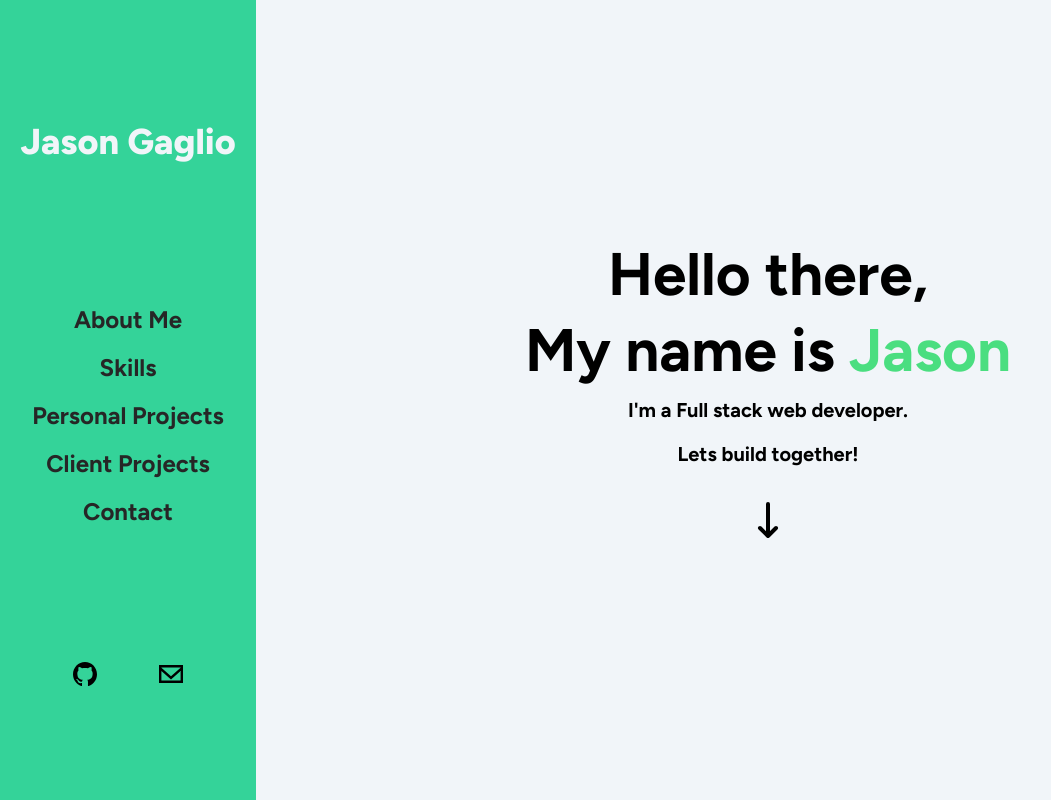
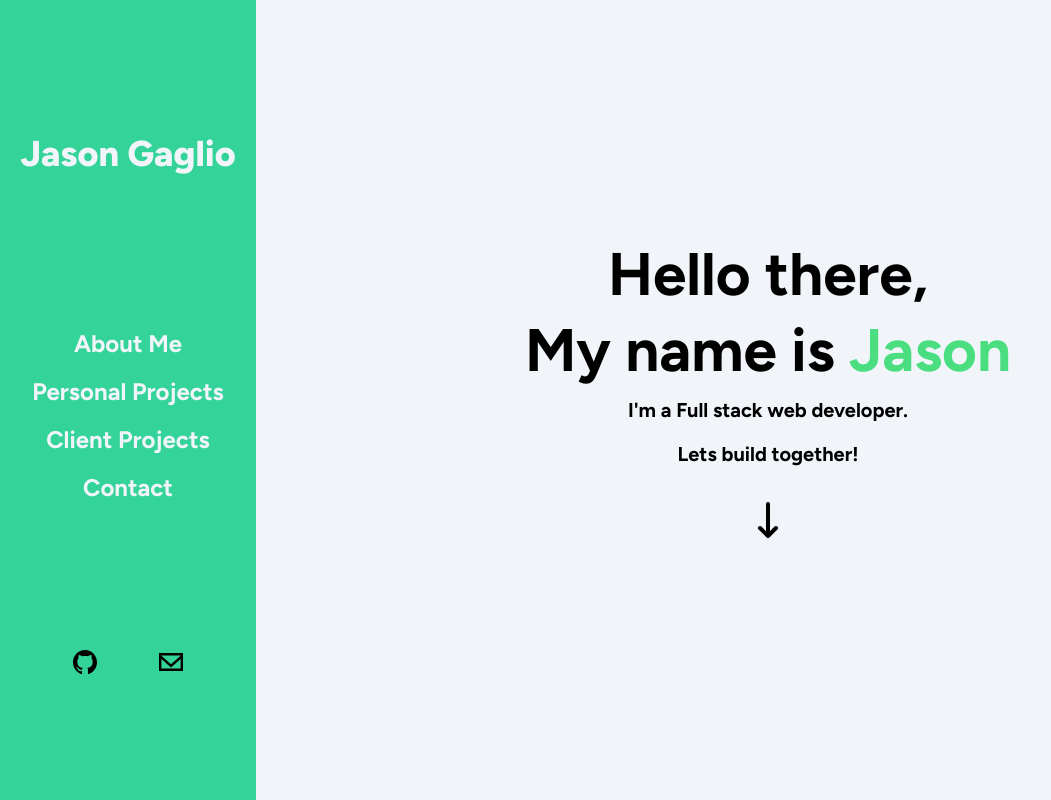
Before and after one commit to Jayrassic/Portfolio_2024, a React (Vite) app: page / in a window 1280 px wide. Shown: the whole page, without its empty margins (0-1051 px from the left). Built offline with nearby package versions, Linux system fonts and the light colour scheme.

Commit message:
Added react-intersection-observer to change nav styles

```diff
--- a/package.json
+++ b/package.json
@@ -13,7 +13,8 @@
     "framer-motion": "^11.0.24",
     "prop-types": "^15.8.1",
     "react": "^18.2.0",
-    "react-dom": "^18.2.0"
+    "react-dom": "^18.2.0",
+    "react-intersection-observer": "^9.8.1"
   },
   "devDependencies": {
     "@types/react": "^18.2.66",
--- a/src/App.jsx
+++ b/src/App.jsx
@@ -6,8 +6,15 @@ import ClientProjects from "./views/ClientProjects";
 import Contact from "./views/Contact";
 import githubSVG from "./assets/SVG/github.svg";
 import emailSVG from "./assets/SVG/email.svg";
+import { useInView } from "react-intersection-observer";
 
 function App() {
+  const [homeRef, homeVis] = useInView({ threshold: 0.5 });
+  const [aboutRef, aboutVis] = useInView({ threshold: 0.5 });
+  const [personalRef, personalVis] = useInView({ threshold: 0.5 });
+  const [clientRef, clientVis] = useInView({ threshold: 0.5 });
+  const [contactRef, contactVis] = useInView({ threshold: 0.5 });
+
   function scrollHandler(e) {
     e.preventDefault();
     const target = e.target;
@@ -22,7 +29,11 @@ function App() {
     <div className="grid grid-cols-10 bg-slate-100">
       <nav className="font-figtree sticky col-span-2 flex h-screen flex-col justify-evenly self-start bg-emerald-400 p-3 text-center">
         <h1
-          className="m-1 p-1 text-4xl font-extrabold text-slate-100"
+          className={
+            homeVis
+              ? "m-1 p-1 text-4xl font-extrabold text-slate-100"
+              : "m-1 p-1 text-4xl font-extrabold"
+          }
           onClick={(e) => scrollHandler(e)}
         >
           <a href="#home">Jason Gaglio</a>
@@ -32,27 +43,39 @@ function App() {
           onClick={(e) => scrollHandler(e)}
         >
           <motion.li className="w-fit" whileHover={{ x: 4, scale: 1.2 }}>
-            <a className="text-2xl" href="#about">
+            <a
+              className={aboutVis ? "text-2xl text-slate-100" : "text-2xl"}
+              href="#about"
+            >
               About Me
             </a>
           </motion.li>
-          <motion.li className="w-fit" whileHover={{ x: 4, scale: 1.2 }}>
+          {/* <motion.li className="w-fit" whileHover={{ x: 4, scale: 1.2 }}>
             <a className="text-2xl" href="#">
               Skills
             </a>
-          </motion.li>
+          </motion.li> */}
           <motion.li className="w-fit" whileHover={{ x: 4, scale: 1.2 }}>
-            <a className="text-2xl" href="#personal">
+            <a
+              className={personalVis ? "text-2xl text-slate-100" : "text-2xl"}
+              href="#personal"
+            >
               Personal Projects
             </a>
           </motion.li>
           <motion.li className="w-fit" whileHover={{ x: 4, scale: 1.2 }}>
-            <a className="text-2xl" href="#client">
+            <a
+              className={clientVis ? "text-2xl text-slate-100" : "text-2xl"}
+              href="#client"
+            >
               Client Projects
             </a>
           </motion.li>
           <motion.li className="w-fit" whileHover={{ x: 4, scale: 1.12 }}>
-            <a className="text-2xl" href="#contact">
+            <a
+              className={contactVis ? "text-2xl text-slate-100" : "text-2xl"}
+              href="#contact"
+            >
               Contact
             </a>
           </motion.li>
@@ -76,19 +99,39 @@ function App() {
       </nav>
 
       <div className="font-figtree col-span-8 max-h-screen snap-y snap-mandatory scroll-py-0 overflow-x-hidden overflow-y-scroll">
-        <div id="home" className="min-h-screen snap-start snap-always">
+        <div
+          ref={homeRef}
+          id="home"
+          className="min-h-screen snap-start snap-always"
+        >
           <Home />
         </div>
-        <div id="about" className="min-h-screen snap-start snap-always">
+        <div
+          ref={aboutRef}
+          id="about"
+          className="min-h-screen snap-start snap-always"
+        >
           <AboutMe />
         </div>
-        <div id="personal" className="min-h-screen snap-start snap-always">
+        <div
+          ref={personalRef}
+          id="personal"
+          className="min-h-screen snap-start snap-always"
+        >
           <PersonalProjects />
         </div>
-        <div id="client" className=" h-screen snap-start snap-always">
+        <div
+          ref={clientRef}
+          id="client"
+          className=" h-screen snap-start snap-always"
+        >
           <ClientProjects />
         </div>
-        <div id="contact" className=" h-screen snap-start snap-always">
+        <div
+          ref={contactRef}
+          id="contact"
+          className=" h-screen snap-start snap-always"
+        >
           <Contact />
         </div>
       </div>
```
Also changed, not shown: 1 other file (tests, documents, lock files or other folders).
